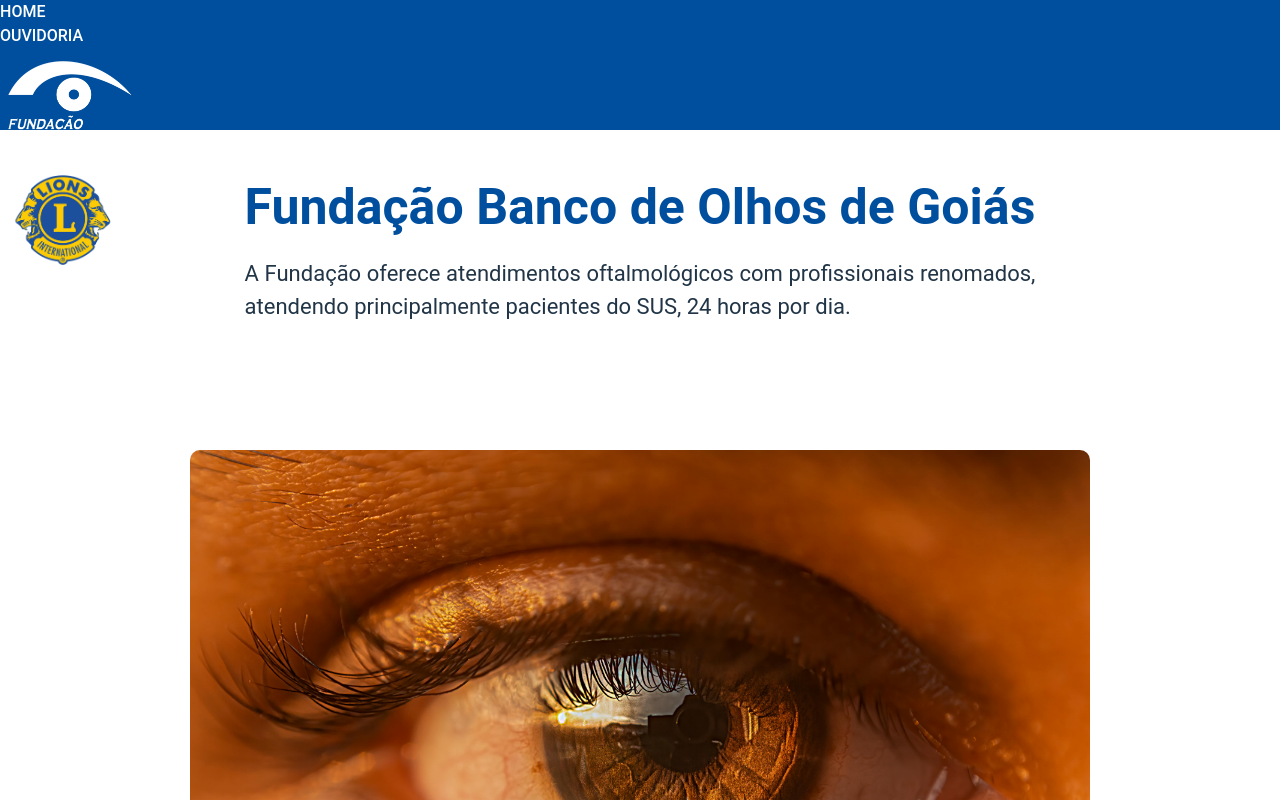
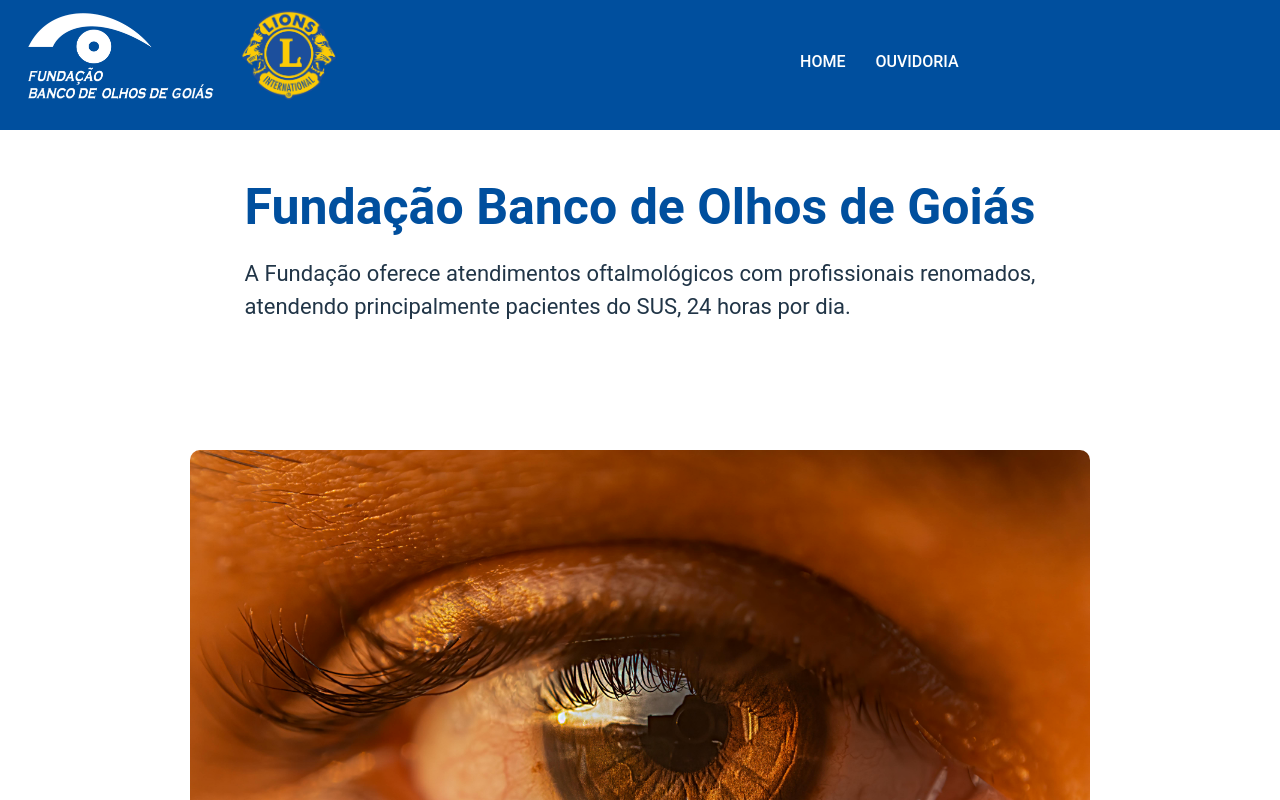
Before and after one commit to Zhaok07/SiteFubog, a React (Vite) app: page / in a window 1280 px wide. Shown: the top 800 px of the page. Built offline with nearby package versions, Linux system fonts and the light colour scheme.

Commit message:
Corrigido

```diff
--- a/src/HOME/Componentes/BarraMenu.css
+++ b/src/HOME/Componentes/BarraMenu.css
@@ -12,6 +12,7 @@
     .barra-menu{
         height: 160px;
     }
+}
 @media(max-width: 712px){
     .barra-menu{
         height: 180px;
@@ -76,4 +77,3 @@
         left: 30px;
     }
 }
-}/*Verificar*/
--- a/src/HOME/Componentes/Indicadores.css
+++ b/src/HOME/Componentes/Indicadores.css
@@ -12,6 +12,7 @@
     .container-indicadores{
         top: 950px;
     }
+}
 @media(max-width:712px){
     .container-indicadores{
         flex-direction: column;
```
